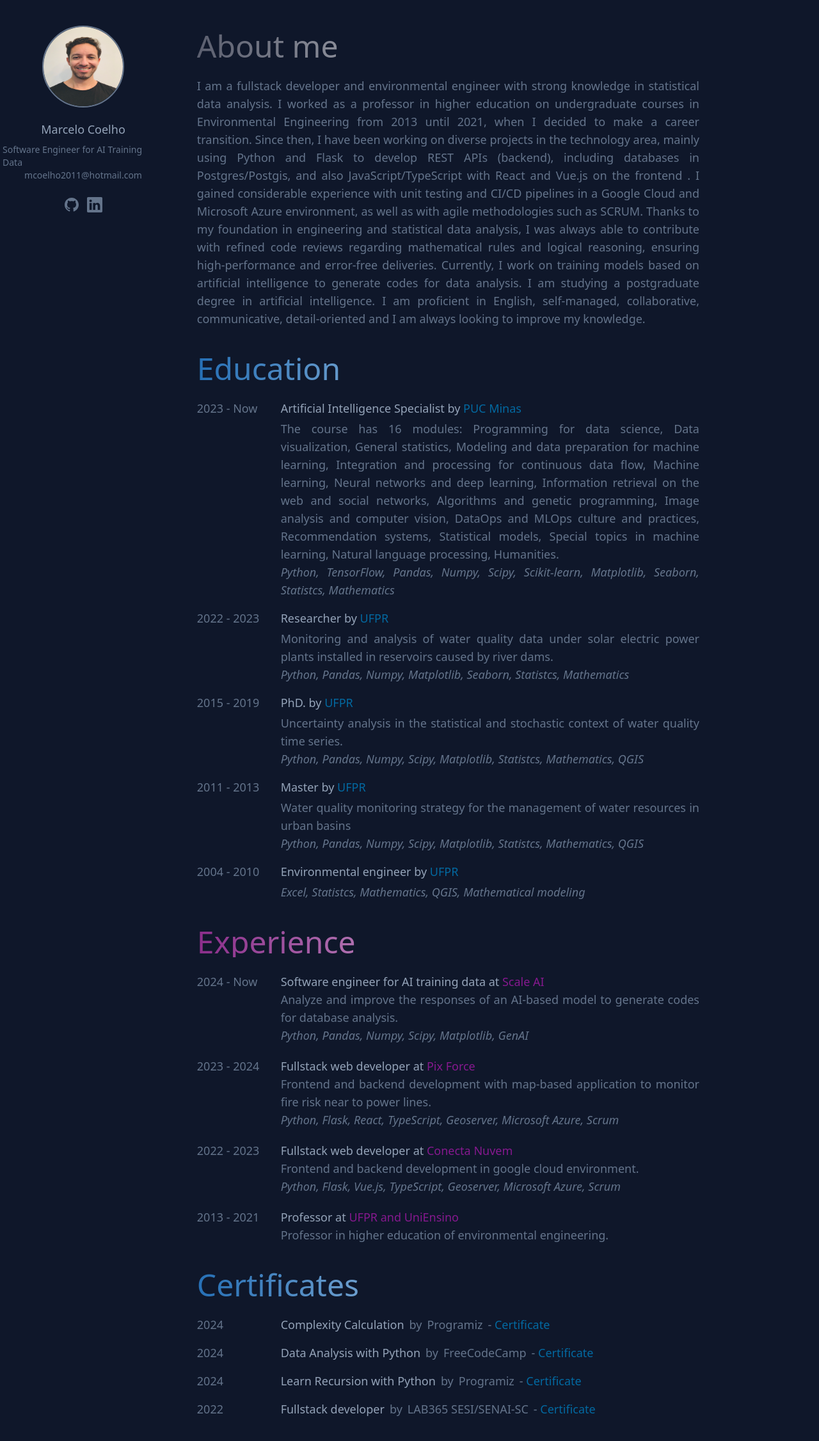
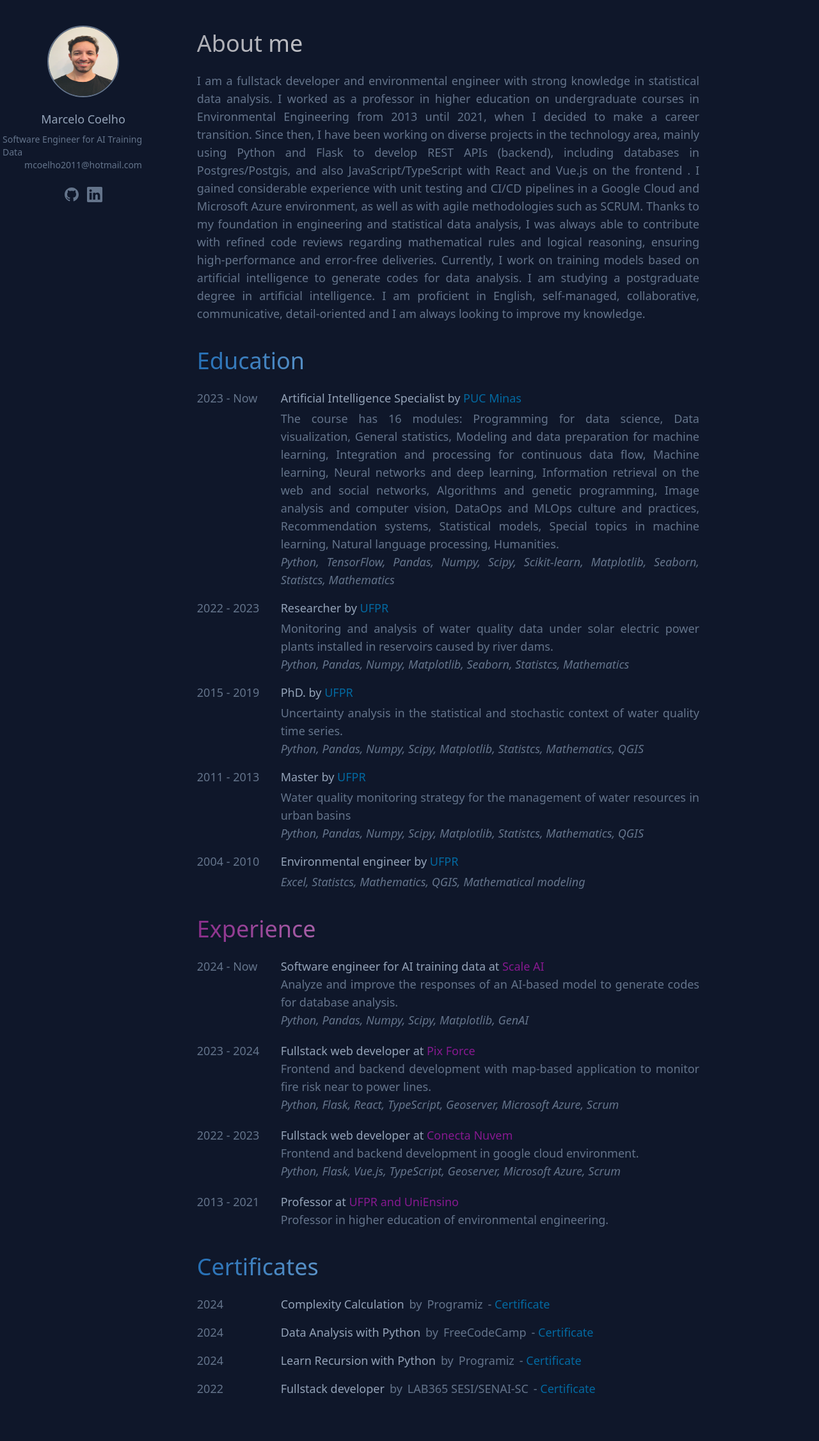
Before and after one commit to MCoelho222/self-profile, a Next.js app: page / in a window 1280 px wide. Shown: the top 2252 px of the page at 64% size. Built offline with nearby package versions, Linux system fonts and the light colour scheme.

Commit message:
feat: smaller image

```diff
--- a/app/globals.css
+++ b/app/globals.css
@@ -41,14 +41,14 @@
 
 /* Gray text gradient */
 .gray-gradient {
-  background: linear-gradient(to right, rgb(91, 95, 111), white);
+  background: linear-gradient(to right, rgb(172, 173, 180), white);
   -webkit-background-clip: text;
   -webkit-text-fill-color: transparent;
 }
 
 /* Titles */
 .title {
-  @apply text-slate-300 font-thin mb-6;
+  @apply text-slate-300 font-normal mb-6;
 }
 
 /* Subtitles */
@@ -59,7 +59,7 @@
 /* Big screen sizes*/
 @media (min-width: 640px) {
   .title {
-    @apply text-5xl;
+    @apply text-4xl;
   }
   .main-text {
     @apply text-lg;
--- a/app/page.tsx
+++ b/app/page.tsx
@@ -11,7 +11,7 @@ export default function Home() {
     <main className="flex flex-col justify-center min-h-screen bg-slate-900 p-4 mx-5 sm:flex-row">
       <div className=" w-full h-full flex flex-col items-center pt-5 sm:w-1/5 sm:fixed sm:top-0 sm:left-0 sm:pt-10 sm:pl-1 sm:bg-slate-900">
         <Image
-          className="h-32 w-32 rounded-full mb-5 border-2 border-solid border-slate-500"
+          className="h-28 w-28 rounded-full mb-5 border-2 border-solid border-slate-500"
           width={300}
           height={300}
           src="/marcelo.jpeg"
--- a/app/ui/certificates.tsx
+++ b/app/ui/certificates.tsx
@@ -6,12 +6,11 @@ const Certificates = ({ title, content }: CertificatesType) => {
             <p className="title blue-gradient">{title}</p>
             {content.map((item) => {
                 return (
-                <div className="flex flex-row w-full mb-4" key={item.title}>
+                <div className="flex flex-row w-full mb-4 justify-start" key={item.title}>
                     <div className="w-1/6">
                         <p className="dark-text">{item.year}</p>
                     </div>
-                    <div className="w-5/6">
-                        <div className="flex flex-row gap-2">
+                    <div className="w-5/6 flex flex-row gap-2">
                         <p className="main-text">{item.title}</p>
                         <p className="dark-text">by</p>
                         <p className="dark-text">{item.institution}</p>
@@ -22,8 +21,6 @@ const Certificates = ({ title, content }: CertificatesType) => {
                             rel="noopener noreferrer">
                                 Certificate
                         </a></p>
-
-                        </div>
                     </div>
                 </div>
                 );
```
Lines whose indentation alone changed are shown as unchanged.
